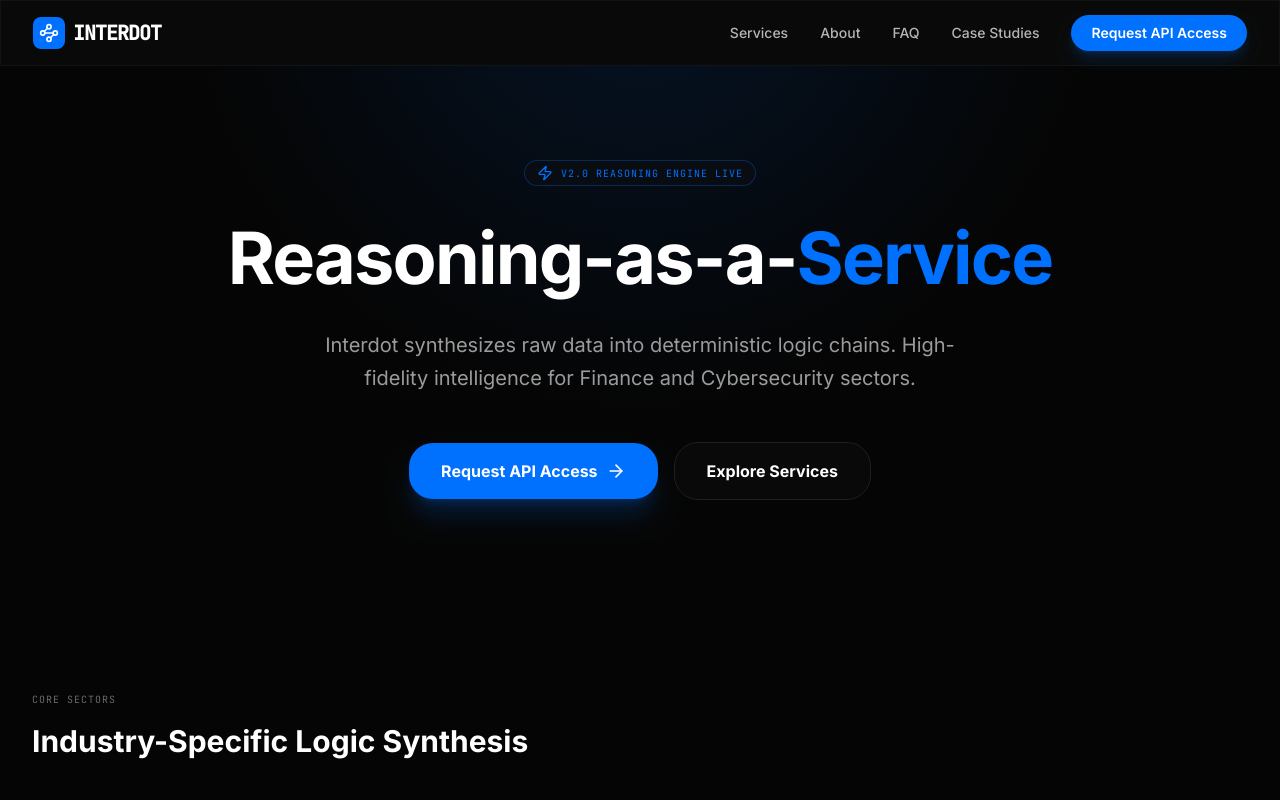
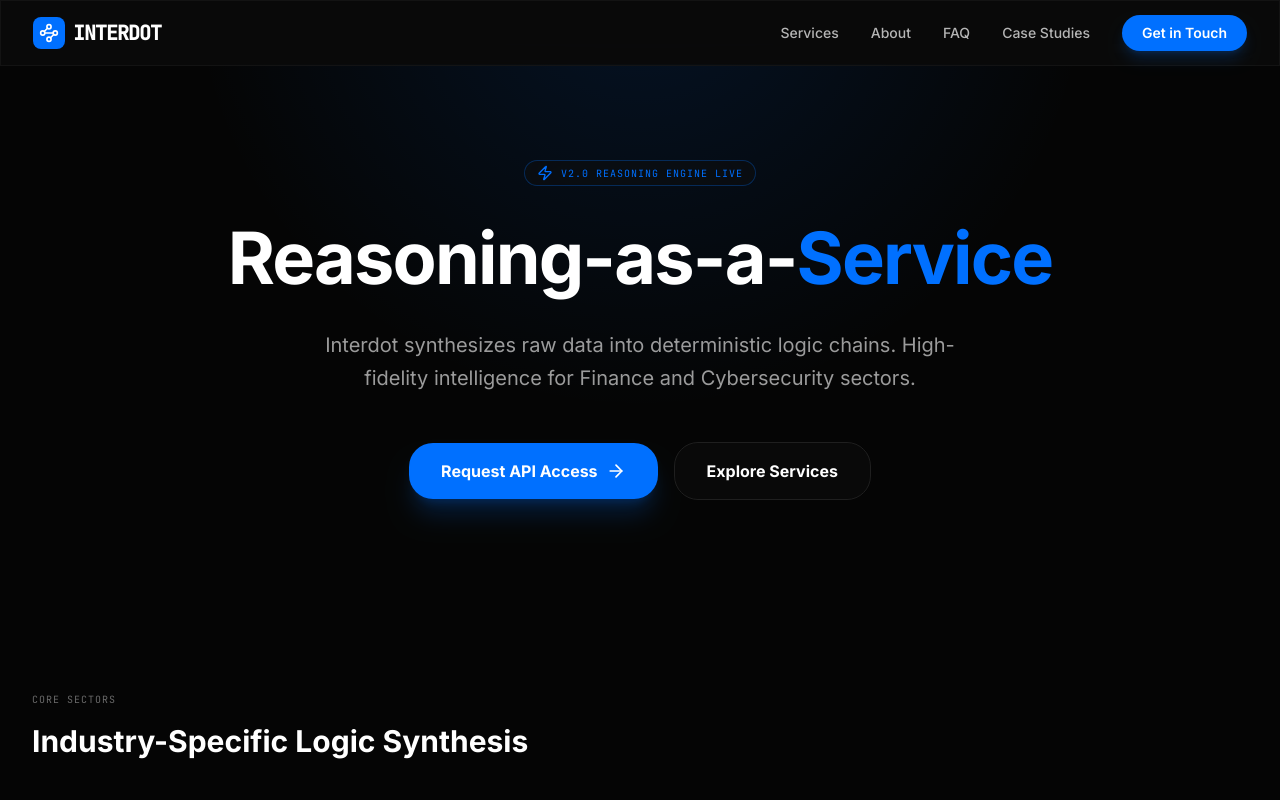
Before and after one commit to 0x01010l/Interd, a React (Vite) app: page / in a window 1280 px wide. Shown: the top 800 px of the page. Built offline with nearby package versions, Linux system fonts and the light colour scheme.

Commit message:
Change link text from 'Request API Access' to 'Get in Touch'

```diff
--- a/src/components/Navbar.tsx
+++ b/src/components/Navbar.tsx
@@ -39,7 +39,7 @@ export default function Navbar() {
               </Link>
             ))}
             <Link to="/contact" className="bg-brand-accent hover:bg-brand-accent/90 text-white px-5 py-2 rounded-full text-sm font-semibold transition-all hover:scale-105 active:scale-95 shadow-lg shadow-brand-accent/20">
-              Request API Access
+               Get in Touch
             </Link>
           </div>
 
```
